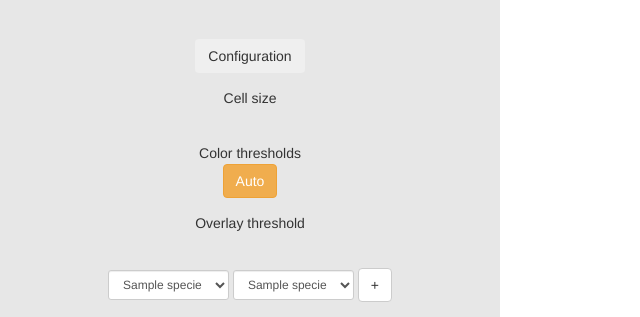
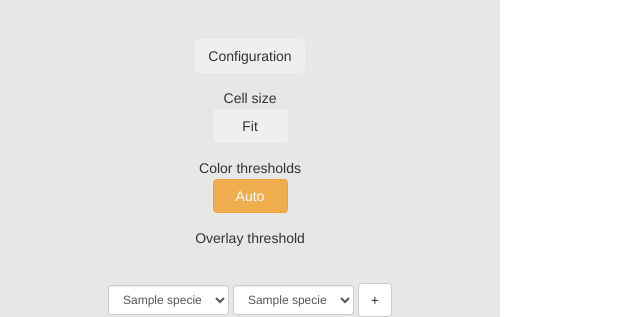
Before and after one commit to Sergiodiaz53/Xcout, a Django app: page / in a window 1280 px wide, after a click on "Configuration". Shown: the part 51-368 px from the top of the page, without its empty margins (0-640 px from the left). Run offline with Django 3.2, Linux system fonts and the light colour scheme; tables that the repository leaves empty hold one stand-in row (values such as "Sample post"); some libraries are stand-ins or nearby versions.

Commit message:
Fit to Screen

```diff
--- a/static/css/xcout.css
+++ b/static/css/xcout.css
@@ -81,6 +81,19 @@
 
     /** Config Modal **/
 
+    .config_row {
+        margin:0 auto;
+    }
+
+    .config_slider {
+        float: center;
+        padding-right: 20px;
+    }
+
+    .config_button{
+        overflow: hidden;
+        width: 15%;
+    }
     #colorRow .slider-track-low {
         background: red;
     }
@@ -97,6 +110,19 @@
 
     #thresholdRow .slider-selection {
         background: lightblue;
+    }
+
+    /* HEATMAP*/
+
+    .heatmap {
+        float:left;
+        height: 100%;
+        width: 100%;
+        position: relative;
+    }
+
+    .heatsvg {
+        position:absolute;
     }
 
     /* Tooltip */
--- a/static/js/controllers/indexController.js
+++ b/static/js/controllers/indexController.js
@@ -31,6 +31,11 @@ $("#autoThreshold").click(function(){
     function plabolize(){
         getScoresThreshold()
     }
+});
+
+// Fit to Screen (Plabolize) button
+$("#fitScreen").click(function(){
+    fitToScreen();
 });
 
 //Slider cell size config
--- a/static/js/visualizationManager.js
+++ b/static/js/visualizationManager.js
@@ -11,6 +11,7 @@ var width = 800 - margin.right - margin.left,
 
 var colorValueLow = 0.25, colorValueHigh = 0.75;
 var overlay_threshold = 0.75
+var heatmap_svg;
 
 // Add Comparison to Comparison Table/List
 function addComparisonToComparisonList(specieX, specieY){
@@ -50,17 +51,8 @@ function getFullComparisonOf(specieX, specieY){
         addComparisonToComparisonList(specieX[i], specieY[i]);
         comparisonJson.push(auxComparison)
     }
-    $.ajax({
-        type:"GET",
-        url:"/API/comparison",
-        data: {
-            'comparisons': JSON.stringify(comparisonJson)
-        },
-        success: function(content) {
-            full_comparison = JSON.parse(content);
-            visualizeFullComparisonFromJSON(full_comparison)
-        }
-    });
+
+    requestPaintComparisons(comparisonJson);
     checkSpeciesTable();
 }
 
@@ -162,8 +154,14 @@ function visualizeFullComparisonFromJSON(full_comparison_json) {
             }
         }
     }
+    // -------------
+    // --- Paint ---
+    // -------------
 
-    // --- Paint ---
+    // Set cell size
+    width = itemSize * Object.values(speciesX_numbers).reduce((a, b) => a + b, 0);
+    height = itemSize * Object.values(speciesY_numbers).reduce((a, b) => a + b, 0);
+
     // Clear Overlay (if exists)
     d3.select("body").append("div")
         .attr("class", "tooltip_score")
@@ -236,20 +234,16 @@ function visualizeFullComparisonFromJSON(full_comparison_json) {
         .range(['red', 'red', 'green','white']) // or use hex values
         .domain([0, colorValueLow, colorValueHigh, 1]);
 
-    // Set cell size
-
-    width = itemSize * Object.values(speciesX_numbers).reduce((a, b) => a + b, 0);
-    height = itemSize * Object.values(speciesY_numbers).reduce((a, b) => a + b, 0);
-
+    // --------------
+    // Draw SVG
     svg = d3.select('.heatmap')
         .append("svg")
         .attr("width", width + margin.left + margin.right)
         .attr("height", height + margin.top + margin.bottom)
         .append("g")
         .attr("transform", "translate(" + margin.left + "," + margin.top + ")");
-
+    heatmap_svg = d3.select('.heatmap > svg');
     // Draw axis
-
     var ticks_y_axis = svg.append("g")
         .attr("class", "y axis")
         .call(yAxis)
@@ -262,7 +256,7 @@ function visualizeFullComparisonFromJSON(full_comparison_json) {
         .call(upperLevelyAxis)
         .selectAll('text')
         .attr('font-weight', 'normal')
-        .style('font-size', '10px')
+        .style('font-size', '14px')
         .style('text-anchor', 'middle')
         .attr('transform', function (d) {
             return "translate(-140,100)rotate(-90)";
@@ -285,7 +279,7 @@ function visualizeFullComparisonFromJSON(full_comparison_json) {
         .attr("class", "x axis")
         .call(upperLevelxAxis)
         .selectAll('text')
-        .style('font-size', '10px')
+        .style('font-size', '12px')
         .attr('font-weight', 'normal')
         .attr('transform', function (d) {
             return "translate(100,-100)";
@@ -451,9 +445,9 @@ function overlayComparisonEvents(events, max_x, max_y, lengths, base_axis, chrom
             left: 55
         }
     var WIDTH = WIDTH - MARGINS.left - MARGINS.right,
-        HEIGHT = WIDTH - MARGINS.top - MARGINS.bottom;
+        HEIGHT = HEIGHT - MARGINS.top - MARGINS.bottom;
 
-    var stroke_width = 2.5;
+    var stroke_width = 2;
     var axis_decimals = 0;
     var grid_ticks = 6
 
@@ -682,7 +676,7 @@ function getScoresThreshold(){
         success: function(content) {
             thresholds = JSON.parse(content);
             let color_slider = $("#color_slider").bootstrapSlider();
-            // ESTEBAN PEREZ W0HLFEIL
+            // ESTEBAN PEREZ W0HLFEIL ( *100)
             color_slider.bootstrapSlider('setValue', [thresholds.red*100,thresholds.green*100]);
             colorValueLow = thresholds.red;
             colorValueHigh = thresholds.green;
@@ -691,6 +685,50 @@ function getScoresThreshold(){
     });
 
     // Repaint
+    requestPaintComparisons(comparisonJson);
+}
+
+// Get Comparison from Local
+function getComparisonFromLocalFile(){
+
+}
+
+// Fit heatmap canvas to screen
+function fitToScreen() {
+    var svg = $(".heatmap > svg"),
+        heatmap = $(".heatmap");
+
+	var bb=svg[0].getBBox();
+	var bbx=bb.x
+	var bby=bb.y
+	var bbw=bb.width
+	var bbh=bb.height
+	//---center of graph---
+	var cx=bbx+.5*bbw
+	var cy=bby+.5*bbh
+    //---create scale: ratio of desired width/height vs current width/height--
+	var width_total = heatmap.width();
+    var height_total = heatmap.height();
+
+    var curr_width = svg.width();
+    var curr_height = svg.height();
+
+    var scaleX = width_total/curr_width; //--if height use myHeight/bbh--
+    var scaleY = height_total/curr_height;
+    let scale;
+    if(scaleX < scaleY) scale=scaleX; else scale=scaleY
+	//---where to move it center of my pane--- (cx)*scale +
+	var targetX=500
+	var targetY=200
+	//---move its center to target x,y --- translate("+transX+" "+transY+")
+	var transX=cx*(scale-1)
+    var transY=cy*(scale-1)
+
+	svg[0].setAttribute("transform","translate("+transX+","+transY+")scale("+scale+","+scale+")")
+}
+
+// Paint Ajax Request
+function requestPaintComparisons(comparisonJson){
     $.ajax({
         type:"GET",
         url:"/API/comparison",
@@ -703,34 +741,3 @@ function getScoresThreshold(){
         }
     });
 }
-
-// Get Comparison from Local
-function getComparisonFromLocalFile(){
-
-}
-
-// Fit heatmap canvas to screen
-function fitToScreen() {
-    var svg = $(".heatmap > svg")[0];
-
-	var bb=svg.getBBox();
-	var bbx=bb.x
-	var bby=bb.y
-	var bbw=bb.width
-	var bbh=bb.height
-	//---center of graph---
-	var cx=bbx+.5*bbw
-	var cy=bby+.5*bbh
-    //---create scale: ratio of desired width vs current width--
-	var width=390 //---desired width (or height)
-	var scale=width/bbw //--if height use myHeight/bbh--
-	//---where to move it center of my pane---
-	var targetX=200
-	var targetY=200
-	//---move its center to target x,y ---
-	var transX=(-cx)*scale + targetX
-	var transY=(-cy)*scale + targetY
-	svg.setAttribute("transform","translate("+transX+" "+transY+")scale("+scale+" "+scale+")")
-
-
-}
--- a/templates/index.html
+++ b/templates/index.html
@@ -19,7 +19,7 @@
             </div>
         </div>
 
-        <div class="col-sm-5 center-block">
+        <div class="col-sm-4 center-block">
             <div class="affix sidemenu">
 
                 <div id="comparisonData" class="form-inline text-center sidemenu_member">
@@ -61,21 +61,24 @@
                 </div>
 
                 <div id="collapseConfig" class="panel-collapse collapse">
-                <div id="cellSizeRow" class="row">
+                    <div id="cellSizeRow" class="row config_row">
                         <div class="form-inline text-center sidemenu_member">
-                        Cell size </br> <div class="form-group col-md-12" id="itemSize_slider"> </div> </br>
+                            Cell size</br>
+                            <div class="form-group col-md-12 config_slider" id="itemSize_slider"> </div>
+                            <button type="button" class="btn btn-secondary config_button" id="fitScreen">Fit</button> </br>
                         </div>
                     </div>
-                <div id="colorRow" class="row">
+                    <div id="colorRow" class="row config_row">
                         <div class="form-inline text-center sidemenu_member">
-                        Color thresholds  </br> <div class="form-group col-md-12" id="color_slider"> </div>
-                        <button type="button" class="btn btn-warning" id="autoThreshold">Auto</button>
-                        </br>
+                            Color thresholds</br>
+                            <div class="form-group col-md-12 config_slider" id="color_slider"> </div>
+                            <button type="button" class="btn btn-warning config_button" id="autoThreshold">Auto</button> </br>
                         </div>
                     </div>
-                <div id="thresholdRow" class="row">
+                    <div id="thresholdRow" class="row config_row">
                         <div class="form-inline text-center sidemenu_member">
-                        Overlay threshold  </br> <div class="form-group col-md-12" id="threshold_slider"> </div> </br>
+                            Overlay threshold</br>
+                            <div class="form-group col-md-12 config_slider" id="threshold_slider"> </div> </br>
                         </div>
                     </div>
                 </div>
@@ -111,18 +114,14 @@
                                 <th class="col-md-4">Specie Y</th>
                                 <th class="col-md-2"></th>
                             </tr>
-
                             </thead>
                         </tbody>
                     </table>
-
-            </div>
-
                 </div>
             </div>
-
-        <div class="col-sm-7">
-            <div class="heatmap" style="float:left"></div>
+        </div>
+        <div class="col-sm-7" style='height: 100%;'>
+            <div class="heatmap"></div>
         </div>
 
 
```
Lines whose indentation alone changed are shown as unchanged.
